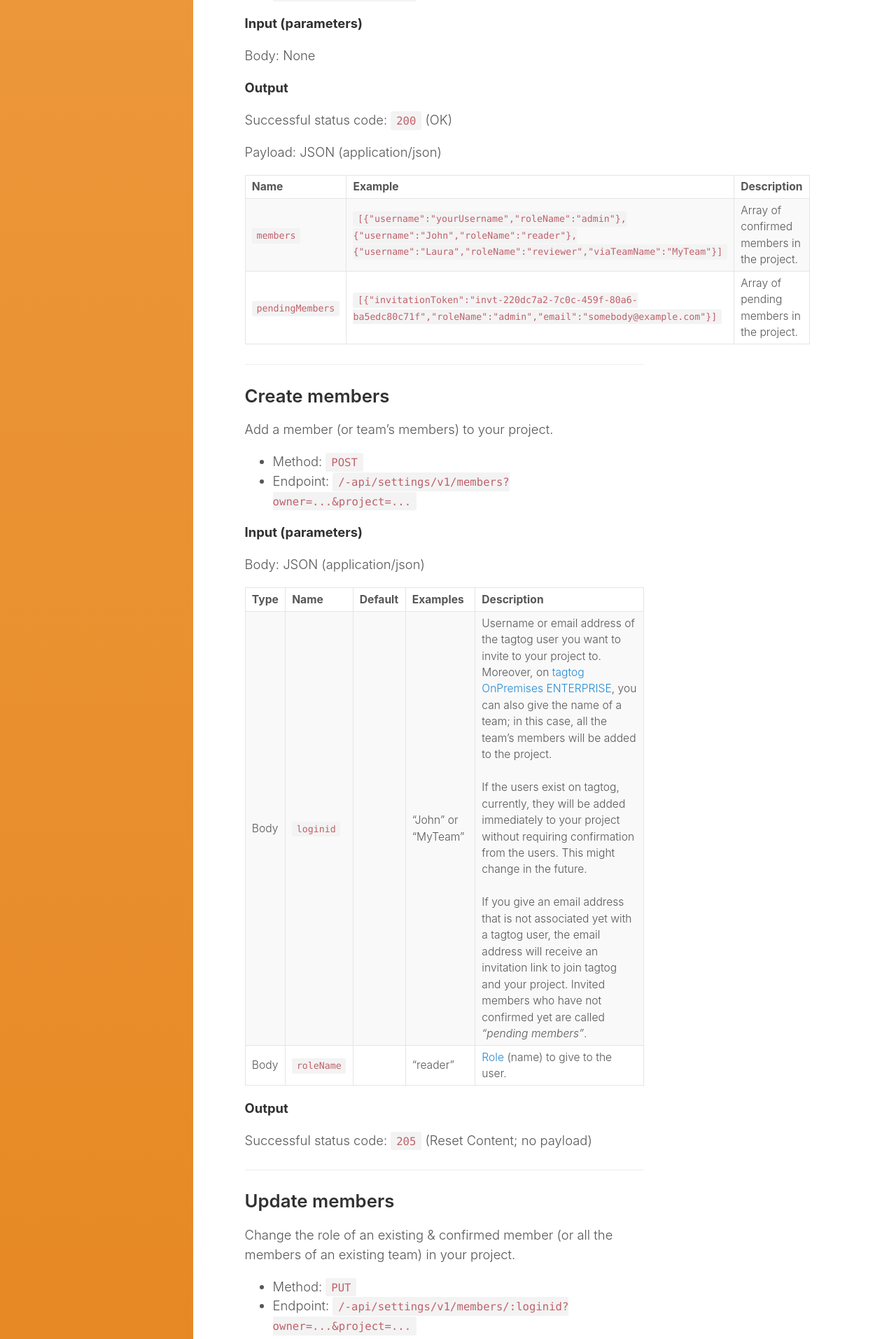
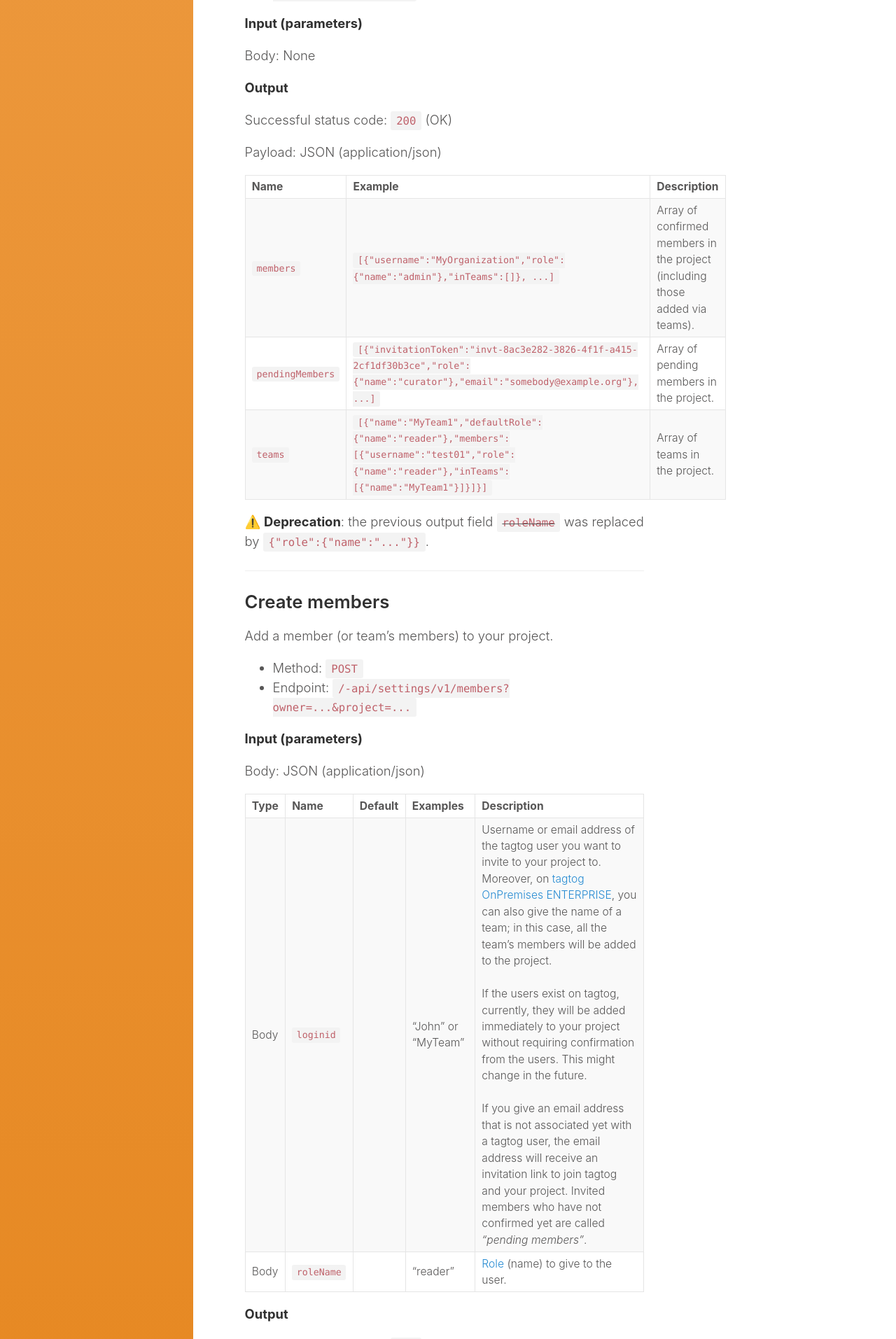
Before and after one commit to tagtogorg/tagtog-doc, a Jekyll site: the page built from API_settings_v1.md, in a window 1280 px wide. Shown: the part 1672-3585 px from the top of the page at 70% size. Built offline with Jekyll 4.4.1, drawn with Linux system fonts in a browser that asks for light colours; nearby versions of some CDN libraries; some of the changed text lies outside the part shown.

Commit message:
document deprecation of roleName

```diff
--- a/API_settings_v1.md
+++ b/API_settings_v1.md
@@ -105,10 +105,13 @@ Successful status code: `200` (OK)
 
 Payload: JSON (application/json)
 
-| Name             | Example                                                                                                                                                      | Description                                |
-| ---------------- | ------------------------------------------------------------------------------------------------------------------------------------------------------------ | ------------------------------------------ |
-| `members`        | `[{"username":"yourUsername","roleName":"admin"},{"username":"John","roleName":"reader"},{"username":"Laura","roleName":"reviewer","viaTeamName":"MyTeam"}]` | Array of confirmed members in the project. |
-| `pendingMembers` | `[{"invitationToken":"invt-220dc7a2-7c0c-459f-80a6-ba5edc80c71f","roleName":"admin","email":"somebody@example.com"}]`                                        | Array of pending members in the project.   |
+| Name             | Example                                                                                                                                          | Description                                                                  |
+| ---------------- | ------------------------------------------------------------------------------------------------------------------------------------------------ | ---------------------------------------------------------------------------- |
+| `members`        | `[{"username":"MyOrganization","role":{"name":"admin"},"inTeams":[]}, ...]`                                                                      | Array of confirmed members in the project (including those added via teams). |
+| `pendingMembers` | `[{"invitationToken":"invt-8ac3e282-3826-4f1f-a415-2cf1df30b3ce","role":{"name":"curator"},"email":"somebody@example.org"}, ...]`                | Array of pending members in the project.                                     |
+| `teams`          | `[{"name":"MyTeam1","defaultRole":{"name":"reader"},"members":[{"username":"test01","role":{"name":"reader"},"inTeams":[{"name":"MyTeam1"}]}]}]` | Array of teams in the project.                                               |
+
+**⚠️ Deprecation**: the previous output field ~~`roleName`~~ was replaced by `{"role":{"name":"..."}}`.
 
 ---
 
@@ -194,9 +197,9 @@ Successful status code: `200` (OK)
 
 Payload: JSON (application/json)
 
-| Name             | Example                                                                                                               | Description                              |
-| ---------------- | --------------------------------------------------------------------------------------------------------------------- | ---------------------------------------- |
-| `pendingMembers` | `[{"invitationToken":"invt-220dc7a2-7c0c-459f-80a6-ba5edc80c71f","roleName":"admin","email":"somebody@example.com"}]` | Array of pending members in the project. |
+| Name             | Example                                                                                                                           | Description                              |
+| ---------------- | --------------------------------------------------------------------------------------------------------------------------------- | ---------------------------------------- |
+| `pendingMembers` | `[{"invitationToken":"invt-8ac3e282-3826-4f1f-a415-2cf1df30b3ce","role":{"name":"curator"},"email":"somebody@example.org"}, ...]` | Array of pending members in the project. |
 
 ---
 
@@ -213,7 +216,7 @@ Body: None
 
 | Type | Name              | Default | Example                                     | Description                                                                       |
 | ---- | ----------------- | ------- | ------------------------------------------- | --------------------------------------------------------------------------------- |
-| Path | `invitationToken` |         | "invt-220dc7a2-7c0c-459f-80a6-ba5edc80c71f" | Invitation token, which uniquely identifies the invitation to the pending member. |
+| Path | `invitationToken` |         | "invt-8ac3e282-3826-4f1f-a415-2cf1df30b3ce" | Invitation token, which uniquely identifies the invitation to the pending member. |
 
 **Output**
 
```
